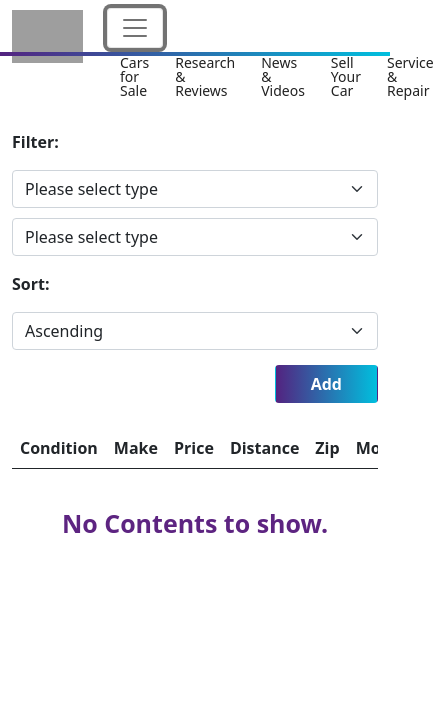
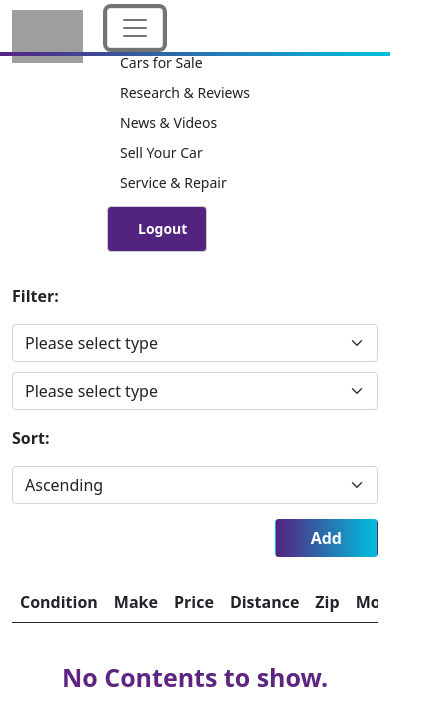
Before and after one commit to riteshmaharjan1/wap-project, a website: page views/car.html in a window 390 px wide. Both pictures are taken after a click on the button 135 px from the left and 28 px from the top of the page. Shown: the whole page, 447 px wide, since content can reach past the window. Drawn offline with nearby package versions, Linux system fonts and the light colour scheme; no server answers; grey boxes are pictures that could not be loaded.

Commit message:
add logout btn

```diff
--- a/public/stylesheets/style.css
+++ b/public/stylesheets/style.css
@@ -74,14 +74,31 @@ body {
     background-color: transparent;
     border: 0;
     box-shadow: none;
-    display: grid;
+    /* display: grid;
     grid-template-columns: repeat(5,auto);
-    grid-template-rows: auto;
+    grid-template-rows: auto; */
     height: auto;
     margin: 0;
     padding-bottom: 0;
     position: static;
     width: auto;
+}
+
+.logout{
+    right: 0;
+    float: right;
+    position: absolute;
+    padding: 10px 20px !important;
+    vertical-align: middle;
+    top: 0px;
+    border-radius: 4px;
+    border: 1px solid #ccc !important;
+    background: #532380;
+}
+
+.global-header .logout a{
+    color: #fff;
+    font-weight: 800;
 }
 
 .global-header .container{
@@ -260,4 +277,12 @@ tbody, td, tfoot, th, thead, tr{
         padding-left: 15px;
         border-left: none;
     }
+    .logout {
+        padding: 15px 30px !important;
+        border-radius: 4px;
+        width: 100px !important;
+        text-align: center;
+        position: relative;
+        top: auto;
+    }
 }
--- a/views/car.html
+++ b/views/car.html
@@ -25,8 +25,6 @@
       populate(values, selVal);
       $("#selProperty").change(function () {
         let value = $("#selProperty").find(":selected").val();
-        // let sortValue = $("#sort").find(":selected").val();
-
         if (value == "condition") {
           let values = ["New Cars", "Used Cars"];
           populate(values, selVal);
@@ -67,20 +65,14 @@
       }
     }
 
-
     function getPropValue() {
       let property = $("#selProperty").find(":selected").val();
       let value = $("#selValue").find(":selected").val();
       let sort1 = $("#sort").find(":selected").val();
-      // console.log(property, value, sort);
-      console.log(",sort1sort1sort1sort1,", sort1);
-
-
       if ((property == "" || property == null)) {
         urlC = "/allCars/" + sort1;
       } else {
         urlC = "/allCars/" + property + "/" + value + "/" + sort1;
-        // console.log("JESSY = > ", urlC);
       }
       getCars(urlC);
     }
@@ -120,15 +112,10 @@
               let actionTD = $("<td class='txtCenter'>");
               let oId = car._id;
 
-              // if (getUrl != "/allCars"){
-              //   $("#tBody").empty();
-              // }
-
               actionTD.html("<a href='/edit/" + oId + "'><img src='../public/images/edit.png' alt='edit' class='icon'></a><a href='#' data-bs-toggle='modal' data-bs-target='#exampleModal' value='" + oId + "' id='dele'><img src='../public/images/delete.jpeg' alt='delete' class='icon'></a>");
               tr.append(actionTD);
               $("#deleteForm").attr("action", "/deleteCar/" + oId);
               mainContent.append(tr);
-
 
             }
           }
@@ -136,19 +123,6 @@
         .fail(() => {
           console.log("Failed gracefully.");
         });
-    }
-
-    function sortCars(cars) {
-      //do sorting based on different categories
-      return cars.sort((x, y) => {
-        return x.price - y.price;
-      });
-
-      function filterCars(cars, property, value) {
-        return cars.filter(function (item, i, arr) {
-          return item.property == value;
-        });
-      }
     }
 
   </script>
@@ -160,7 +134,7 @@
       <div class="row">
         <div class="col-lg-12">
           <header class="header-menu">
-            <a class="header-logo" href="/">
+            <a class="header-logo" href="/car">
               <img alt="Cars.com" class="header-logo header-logo__img"
                 src="https://www.cars.com/images/logo_cars-46214ae902ff93ba8fa2e40fb73dfa02.png?vsn=d" />
             </a>
@@ -175,21 +149,20 @@
                     <li class="header-link">
                       <a href="#">Cars for Sale</a>
                     </li>
-
                     <li class="header-link">
                       <a href="#">Research &amp; Reviews</a>
                     </li>
-
                     <li class="header-link">
                       <a href="#">News &amp; Videos</a>
                     </li>
-
                     <li class="header-link">
                       <a href="#">Sell Your Car</a>
                     </li>
-
                     <li class="header-link">
                       <a href="#">Service &amp; Repair</a>
+                    </li>
+                    <li class="header-link logout">
+                      <a href="/logout">Logout</a>
                     </li>
                   </ul>
                 </div>
@@ -258,7 +231,6 @@
                   <th scope="col">Distance</th>
                   <th scope="col">Zip</th>
                   <th scope="col">Model</th>
-                  <!-- <th scope="col">View</th> -->
                   <th scope="col" class="txtCenter">Action</th>
                 </tr>
               </thead>
```
Also changed, not shown: views/add.html (+4 -5 lines), views/edit.html (+4 -5 lines), views/login.html (+4 -4 lines).
